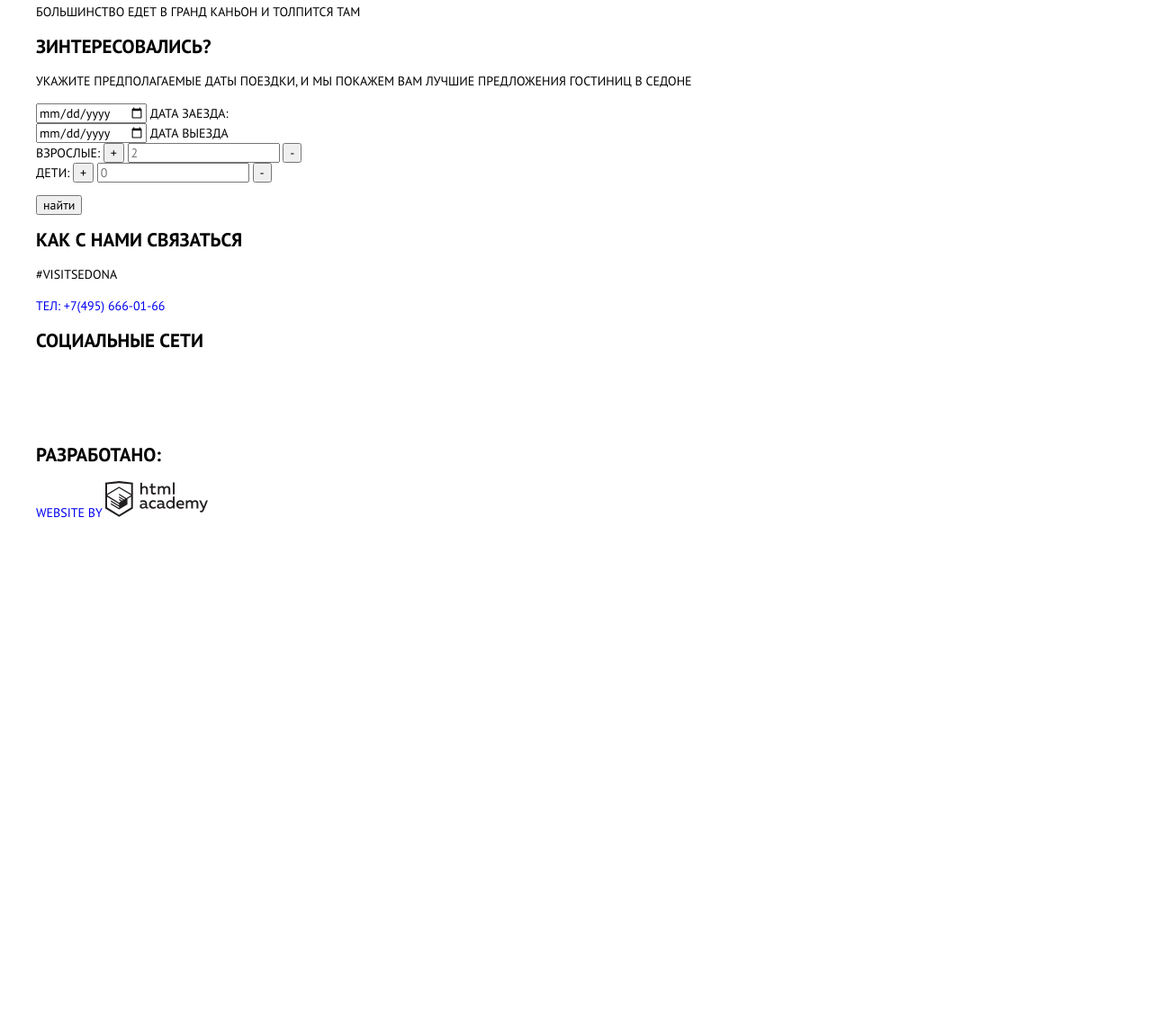
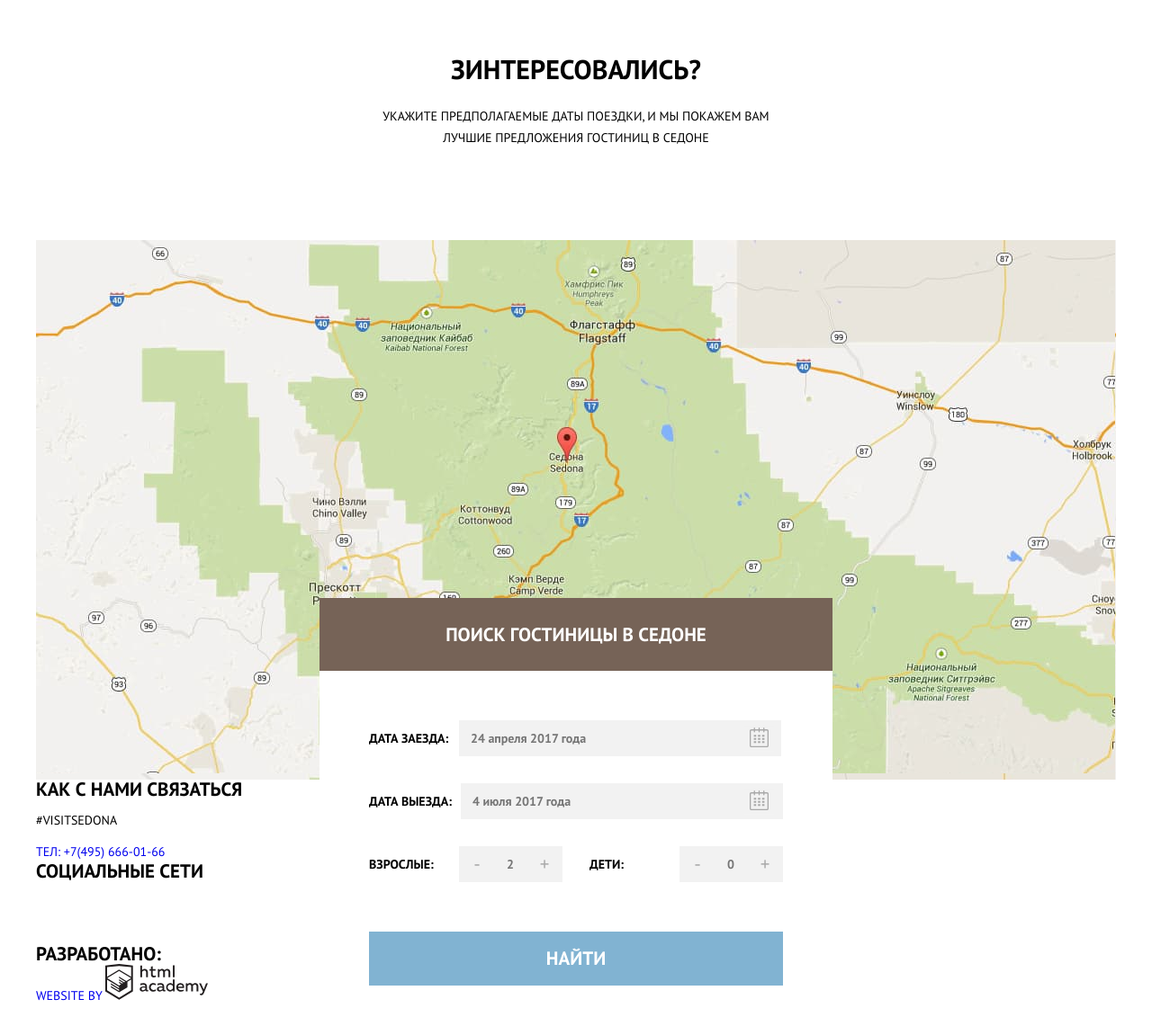
Before and after one commit to methcm/Sedona, a website: page source/index.html in a window 1280 px wide. Shown: the part 1341-2492 px from the top of the page at 90% size. Before the commit the page ends 1922 px from the top, so only its background shows below. Drawn offline with nearby package versions, Linux system fonts and the light colour scheme; files that its build step writes are made by us from their sources.

Commit message:
[SEDONA-9] Create styles for map block

```diff
--- a/source/index.html
+++ b/source/index.html
@@ -9,7 +9,7 @@
   <link href="https://fonts.googleapis.com/css2?family=PT+Sans:wght@400;700&display=swap" rel="stylesheet">
   <link rel="stylesheet" href="css/normalize.css">
   <link href="css/style.css" rel="stylesheet">
-  <title>Document</title>
+  <title>Sedona</title>
 </head>
 <body class="page-body">
   <header class="page-header">
@@ -26,8 +26,8 @@
           </a>
         </li>
         <li class="navigation__item">
-          <a class="logo" href="#" aria-label="перейти на главную страницу">
-            <img class="logo__image" src="icons/logo.svg" width="138" height="70" alt="лого седона">
+          <a class="logo" href="#" aria-label="Перейти на главную страницу">
+            <img class="logo__image" src="icons/logo.svg" width="138" height="70" aria-hidden="true">
           </a>
         </li>
         <li class="navigation__item">
@@ -126,39 +126,55 @@
     <section class="search">
       <h2 class="search__title">Зинтересовались?</h2>
       <p class="search__text">Укажите предполагаемые даты поездки, и мы покажем вам лучшие предложения гостиниц в седоне</p>
+      <div class="map"></div>
+      <div class="search__hotel">
+        <div class="search__hotel-wrapper">
+          <h2 class="search__hotel-title">Поиск гостиницы в седоне</h2>
+        </div>
         <form class="form" action="https://echo.htmlacademy.ru" method="get">
           <ul class="form__list">
             <li class="form__item">
               <label class="form__label">
-              <input class="form__date" type="date" name="date" placeholder="24 апреля 2017 года">
                 <span class="form__option-title">дата заезда:</span>
+                <input class="form__date" type="text" name="date" placeholder="24 апреля 2017 года">
+                <button class="calendar-button" type="button">
+                  <svg width="21" height="23" viewBox="0 0 21 23" fill="none" xmlns="http://www.w3.org/2000/svg">
+                    <path fill-rule="evenodd" clip-rule="evenodd" d="M16.406 3.02498H19.251C20.217 3.02498 21 3.84698 21 4.86198V21.164C21 22.179 20.217 23 19.251 23H1.75C0.784 23 0 22.179 0 21.164V4.86198C0 3.84698 0.784 3.02498 1.75 3.02498H4.593V1.64798C4.593 1.26698 4.887 0.958984 5.25 0.958984C5.612 0.958984 5.906 1.26698 5.906 1.64798V3.02498H9.844V1.64798C9.844 1.26698 10.138 0.958984 10.501 0.958984C10.862 0.958984 11.156 1.26698 11.156 1.64798V3.02498H15.094V1.64798C15.094 1.26698 15.387 0.958984 15.75 0.958984C16.112 0.958984 16.406 1.26698 16.406 1.64798V3.02498ZM19.5646 21.484C19.6466 21.3979 19.691 21.2828 19.688 21.164H19.689V4.86198C19.689 4.60898 19.493 4.40298 19.252 4.40298H16.407V5.78098C16.407 6.16198 16.113 6.46998 15.751 6.46998C15.388 6.46998 15.095 6.16198 15.095 5.78098V4.40298H11.157V5.78098C11.157 6.16198 10.863 6.46998 10.502 6.46998C10.139 6.46998 9.845 6.16198 9.845 5.78098V4.40298H5.907V5.78098C5.907 6.16198 5.613 6.46998 5.251 6.46998C4.888 6.46998 4.594 6.16198 4.594 5.78098V4.40298H1.75C1.50263 4.40953 1.30696 4.61458 1.312 4.86198V21.164C1.30696 21.4114 1.50263 21.6164 1.75 21.623H19.251C19.3698 21.6201 19.4826 21.5701 19.5646 21.484Z" fill="#A9A9A9"/>
+                    <path fill-rule="evenodd" clip-rule="evenodd" d="M4.59399 9.22498H7.21899V11.291H4.59399V9.22498ZM4.59399 12.668H7.21899V14.735H4.59399V12.668ZM7.21899 16.112H4.59399V18.178H7.21899V16.112ZM9.18799 16.112H11.813V18.178H9.18799V16.112ZM11.813 12.668H9.18799V14.735H11.813V12.668ZM9.18799 9.22498H11.813V11.291H9.18799V9.22498ZM16.406 16.112H13.781V18.178H16.406V16.112ZM13.781 12.668H16.406V14.735H13.781V12.668ZM16.406 9.22498H13.781V11.291H16.406V9.22498Z" fill="#A9A9A9"/>
+                  </svg>
+                </button>
               </label>
             </li>
             <li class="form__item">
               <label class="form__label">
-              <input class="form__date" type="date" name="date" placeholder="4 июля 2017 года">
-              <span class="form__option-title">дата выезда</span>
+                <span class="form__option-title">дата выезда:</span>
+                <input class="form__date" type="text" name="date" placeholder="4 июля 2017 года">
+                <button class="calendar-button" type="button">
+                  <svg width="21" height="23" viewBox="0 0 21 23" fill="none" xmlns="http://www.w3.org/2000/svg">
+                    <path fill-rule="evenodd" clip-rule="evenodd" d="M16.406 3.02498H19.251C20.217 3.02498 21 3.84698 21 4.86198V21.164C21 22.179 20.217 23 19.251 23H1.75C0.784 23 0 22.179 0 21.164V4.86198C0 3.84698 0.784 3.02498 1.75 3.02498H4.593V1.64798C4.593 1.26698 4.887 0.958984 5.25 0.958984C5.612 0.958984 5.906 1.26698 5.906 1.64798V3.02498H9.844V1.64798C9.844 1.26698 10.138 0.958984 10.501 0.958984C10.862 0.958984 11.156 1.26698 11.156 1.64798V3.02498H15.094V1.64798C15.094 1.26698 15.387 0.958984 15.75 0.958984C16.112 0.958984 16.406 1.26698 16.406 1.64798V3.02498ZM19.5646 21.484C19.6466 21.3979 19.691 21.2828 19.688 21.164H19.689V4.86198C19.689 4.60898 19.493 4.40298 19.252 4.40298H16.407V5.78098C16.407 6.16198 16.113 6.46998 15.751 6.46998C15.388 6.46998 15.095 6.16198 15.095 5.78098V4.40298H11.157V5.78098C11.157 6.16198 10.863 6.46998 10.502 6.46998C10.139 6.46998 9.845 6.16198 9.845 5.78098V4.40298H5.907V5.78098C5.907 6.16198 5.613 6.46998 5.251 6.46998C4.888 6.46998 4.594 6.16198 4.594 5.78098V4.40298H1.75C1.50263 4.40953 1.30696 4.61458 1.312 4.86198V21.164C1.30696 21.4114 1.50263 21.6164 1.75 21.623H19.251C19.3698 21.6201 19.4826 21.5701 19.5646 21.484Z" fill="#A9A9A9"/>
+                    <path fill-rule="evenodd" clip-rule="evenodd" d="M4.59399 9.22498H7.21899V11.291H4.59399V9.22498ZM4.59399 12.668H7.21899V14.735H4.59399V12.668ZM7.21899 16.112H4.59399V18.178H7.21899V16.112ZM9.18799 16.112H11.813V18.178H9.18799V16.112ZM11.813 12.668H9.18799V14.735H11.813V12.668ZM9.18799 9.22498H11.813V11.291H9.18799V9.22498ZM16.406 16.112H13.781V18.178H16.406V16.112ZM13.781 12.668H16.406V14.735H13.781V12.668ZM16.406 9.22498H13.781V11.291H16.406V9.22498Z" fill="#A9A9A9"/>
+                  </svg>
+                </button>
               </label>
             </li>
             <li class="form__item">
               <label class="form__label">
                 <span class="form__option-title">взрослые:</span>
+                <button class="form__button" type="button">-</button>
+                <input class="form__number" type="text" name="adults" placeholder="2">
                 <button class="form__button" type="button">+</button>
-              <input class="form__number" type="umber" name="adults" placeholder="2">
-              <button class="form__button" type="button">-</button>
               </label>
-          </li>
-          <li class="form__item">
               <label class="form__label">
                 <span class="form__option-title">дети:</span>
+                <button class="form__button" type="button">-</button>
+                <input class="form__number" type="text" name="children" placeholder="0">
                 <button class="form__button" type="button">+</button>
-              <input class="form__number" type="number" name="children" placeholder="0">
-              <button class="form__button" type="button">-</button>
               </label>
             </li>
           </ul>
           <button class="form__submit-button" type="submit">найти</button>
         </form>
+      </div>
     </section>
   </main>
   <footer class="page__footer">
--- a/source/styles/modules/base.scss
+++ b/source/styles/modules/base.scss
@@ -12,8 +12,3 @@
 a {
   text-decoration: none;
 }
-
-
-.page {
-  height: 100%;
-}
--- /dev/null
+++ b/source/styles/modules/form.scss
@@ -0,0 +1,127 @@
+.form {
+  font-weight: 700;
+  background-color: #FFFFFF;
+  padding: 55px;
+}
+
+.form__list {
+  display: flex;
+  flex-wrap: wrap;
+  padding-bottom: 55px;
+  margin: 0;
+}
+
+.form__item {
+  width: 100%;
+  display: flex;
+  align-items: center;
+}
+
+.form__label {
+  position: relative;
+  width: 100%;
+  display: flex;
+  align-items: center;
+}
+
+.form__option-title {
+  min-width: 90px;
+  margin-right: 10px;
+  word-break: unset;
+
+}
+
+.form__date {
+  width: 358px;
+  height: 40px;
+  box-sizing: border-box;
+  line-height: 26px;
+  background-color: #f2f2f2;
+  font-weight: 700;
+  border: none;
+  padding: 1px 13px;
+}
+
+.calendar-button {
+  position: absolute;
+  right: 10px;
+  bottom: 50%;
+  transform: translateY(50%);
+  border: none;
+  background-color: #f2f2f2;
+}
+
+.form__button {
+  border: none;
+  font-size: 21px;
+  color: #a9a9a9;
+  width: 40px;
+  height: 40px;
+  padding: 0;
+  background-color: #f2f2f2;
+}
+
+.form__number {
+  width: 35px;
+  height: 40px;
+  box-sizing: border-box;
+  background-color: #f2f2f2;
+  font-weight: 700;
+  border: none;
+  padding: 1px 13px;
+}
+
+.form__submit-button {
+  display: block;
+  width: 460px;
+  height: 60px;
+  font-size: 21px;
+  font-weight: bold;
+  color: #ffffff;
+  background-color: #81B3D2;
+  border: none;
+  text-transform: uppercase;
+  margin: 0 auto;
+}
+
+.form__item:not(:last-child) {
+  margin-bottom: 30px;
+}
+
+.form__label + .form__label {
+  margin-left: 30px;
+}
+
+.form__submit-button:hover {
+  background-color: #669EC0;
+}
+
+.form__submit-button:active {
+  background-color: #5496BD;
+}
+
+.form__button:hover {
+  color: #000000;
+}
+
+.form__button:active {
+  color: #81B3D2;
+}
+
+.form__date:hover {
+  background-color: #EBEBEB; ;
+}
+
+.form__date:focus {
+  background-color: #ffffff;
+  border: 2px solid #E5E5E5;
+  box-sizing: border-box;
+}
+
+.calendar-button:hover {
+  stroke: #000000;
+}
+
+.calendar-button:active {
+  stroke: #81B3D2;
+}
--- a/source/styles/modules/logo.scss
+++ b/source/styles/modules/logo.scss
@@ -1,10 +1,6 @@
 .logo {
-  width: 138px;
-  height: 70px;
   position: absolute;
   top: 0;
   left: 50%;
   transform: translateX(-50%);
-  outline: 5px solid rgba(255, 0, 0, 0.3);
-  outline-offset: -5px;
 }
--- /dev/null
+++ b/source/styles/modules/map.scss
@@ -0,0 +1,5 @@
+.map {
+  background-image: url(../../images/map.jpg);
+  height: 600px;
+  position: relative;
+}
--- a/source/styles/modules/navigation.scss
+++ b/source/styles/modules/navigation.scss
@@ -1,7 +1,5 @@
 .navigation {
-  margin: 0;
-  outline: 5px solid rgba(0, 255, 255, 0.3);
-  outline-offset: -5px;
+
 }
 
 .navigation__list {
--- a/source/styles/modules/page-header.scss
+++ b/source/styles/modules/page-header.scss
@@ -1,5 +1,3 @@
 .page-header {
   position: relative;
-  outline: 5px solid rgba(0,255,0, 0.3);
-  outline-offset: -5px;
 }
--- /dev/null
+++ b/source/styles/modules/search.scss
@@ -0,0 +1,37 @@
+.search__hotel {
+  position: absolute;
+  top: 2006px;
+  left: 50%;
+  transform: translateX(-50%);
+  width: 570px;
+  margin: 0 auto;
+}
+
+.search__title {
+  font-size: 30px;
+  text-align: center;
+  padding-top: 60px;
+  padding-bottom: 30px;
+
+}
+
+.search__text {
+  text-align: center;
+  width: 430px;
+  height: 150px;
+  margin: 0 auto;
+  line-height: 24px;
+}
+
+.search__hotel-wrapper {
+  width: 100%;
+  display: block;
+  background: #766357;
+  margin: 0 auto;
+  padding: 30px 0;
+}
+
+.search__hotel-title {
+  text-align: center;
+  color: #ffffff;
+}
--- a/source/styles/style.scss
+++ b/source/styles/style.scss
@@ -1,4 +1,7 @@
 @import "modules/base.scss";
 @import "modules/page-header.scss";
 @import "modules/navigation.scss";
-@import "modules/logo.scss"
+@import "modules/logo.scss";
+@import "modules/search.scss";
+@import "modules/map.scss";
+@import "modules/form.scss";
```
Also changed, not shown: source/css/normalize.css, source/icons/calendar.svg, source/icons/plus.svg (added). Lines whose indentation alone changed are shown as unchanged.
